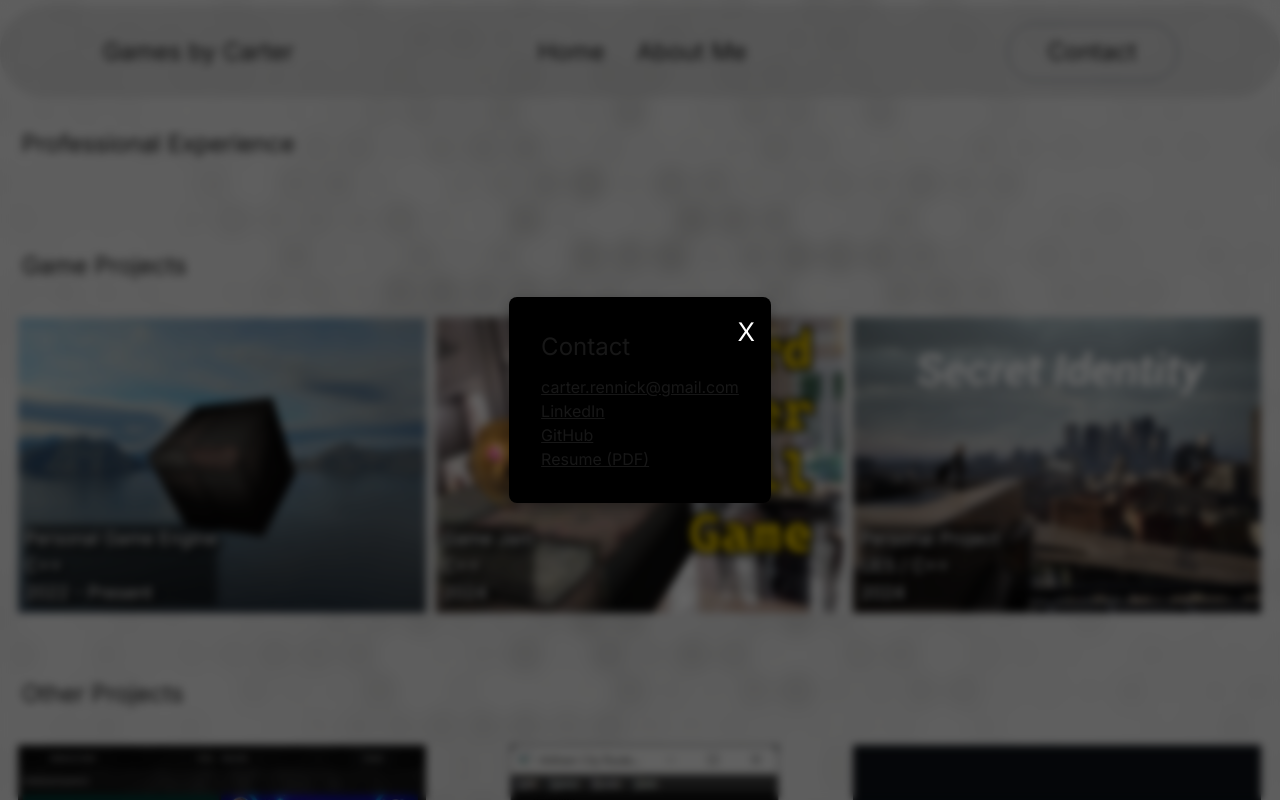
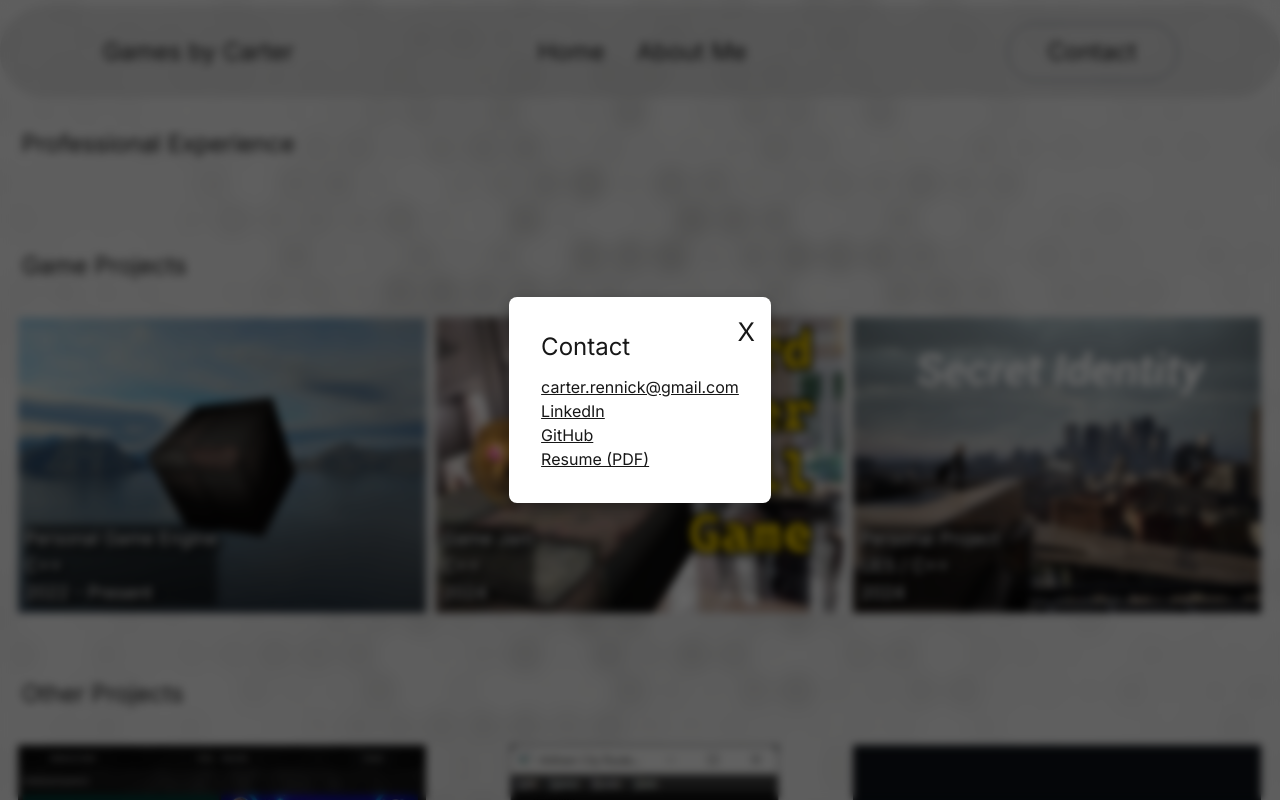
Before and after one commit to ShikenNuggets/Portfolio, a Next.js app: page / in a window 1280 px wide. Both pictures are taken after a click on the link "Contact". Shown: the top 800 px of the page. Built offline with nearby package versions, Linux system fonts and the light colour scheme.

Commit message:
Bug Fix: Modal contrast was entirely incorrect in light mode

```diff
--- a/src/styles/globals.css
+++ b/src/styles/globals.css
@@ -118,7 +118,8 @@ img[alt=md-image] { width: 250px; height: auto; }
 
 .modal-content{
   position: relative;
-  background: black;
+  background: var(--background);
+  color: var(--foreground);
   padding: 2rem;
   border-radius: 8px;
   min-width: 10%;
@@ -136,7 +137,7 @@ img[alt=md-image] { width: 250px; height: auto; }
   background: transparent;
   border: none;
   font-size: 1.6rem;
-  color: white;
+  color: var(--foreground);
   cursor: pointer;
   transition: transform 0.25s ease, color 0.25s ease;
 }
```
